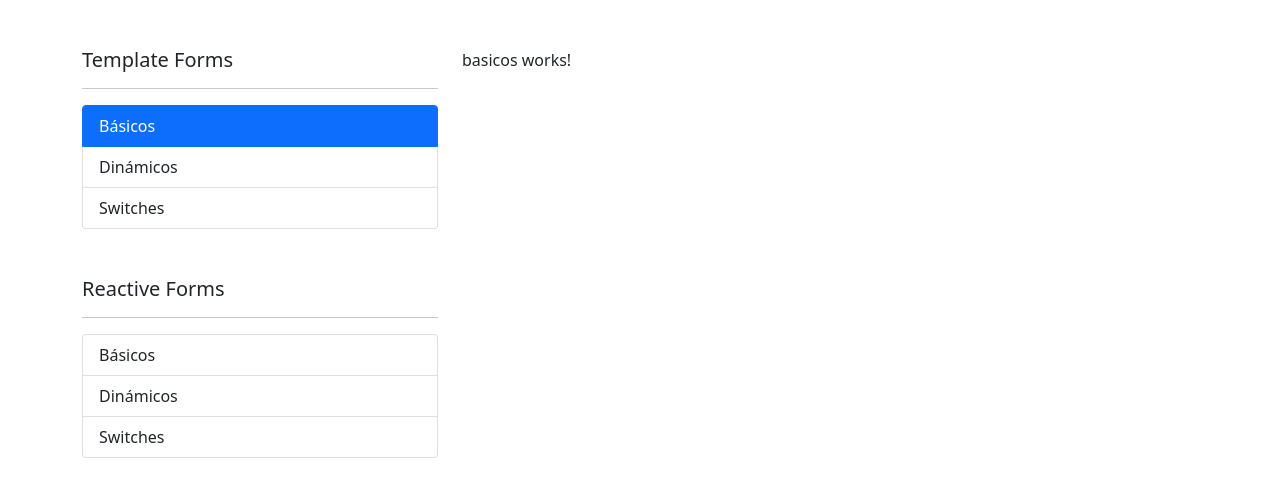
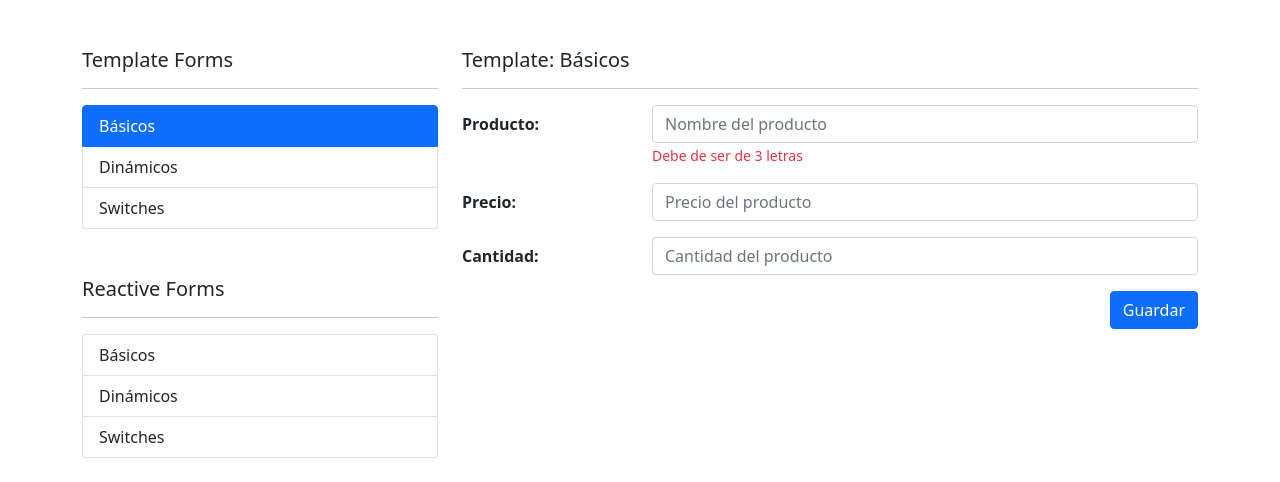
Before and after one commit to franmc01/Angular-FormulariosApp, an Angular app: page /template-forms/basicos in a window 1280 px wide. Shown: the top 482 px of the page. Built offline with nearby package versions, Linux system fonts and the light colour scheme.

Commit message:
Template: Diseño del formulario básico

```diff
--- a/src/app/template-forms/basicos/basicos.component.html
+++ b/src/app/template-forms/basicos/basicos.component.html
@@ -1 +1,43 @@
-<p>basicos works!</p>
+<h5>Template: Básicos</h5>
+<hr>
+
+
+<div class="row">
+  <div class="col">
+    <form>
+      <!-- Campo de producto -->
+      <div class="mb-3 row">
+        <label class="col-sm-3 col-form-label">
+          <strong>Producto:</strong>
+        </label>
+        <div class="col-sm-9">
+          <input type="text" class="form-control" placeholder="Nombre del producto">
+          <span class="form-text text-danger">Debe de ser de 3 letras</span>
+        </div>
+      </div>
+      <!-- Campo de precio producto -->
+      <div class="mb-3 row">
+        <label class="col-sm-3 col-form-label">
+          <strong>Precio:</strong>
+        </label>
+        <div class="col-sm-9">
+          <input type="number" class="form-control" placeholder="Precio del producto">
+        </div>
+      </div>
+      <!-- Campo de cantidad -->
+      <div class="mb-3 row">
+        <label class="col-sm-3 col-form-label">
+          <strong>Cantidad:</strong>
+        </label>
+        <div class="col-sm-9">
+          <input type="number" class="form-control" placeholder="Cantidad del producto">
+        </div>
+      </div>
+      <div class="row">
+        <div class="col">
+          <button type="submit" class=" btn btn-primary float-end">Guardar</button>
+        </div>
+      </div>
+    </form>
+  </div>
+</div>
```
